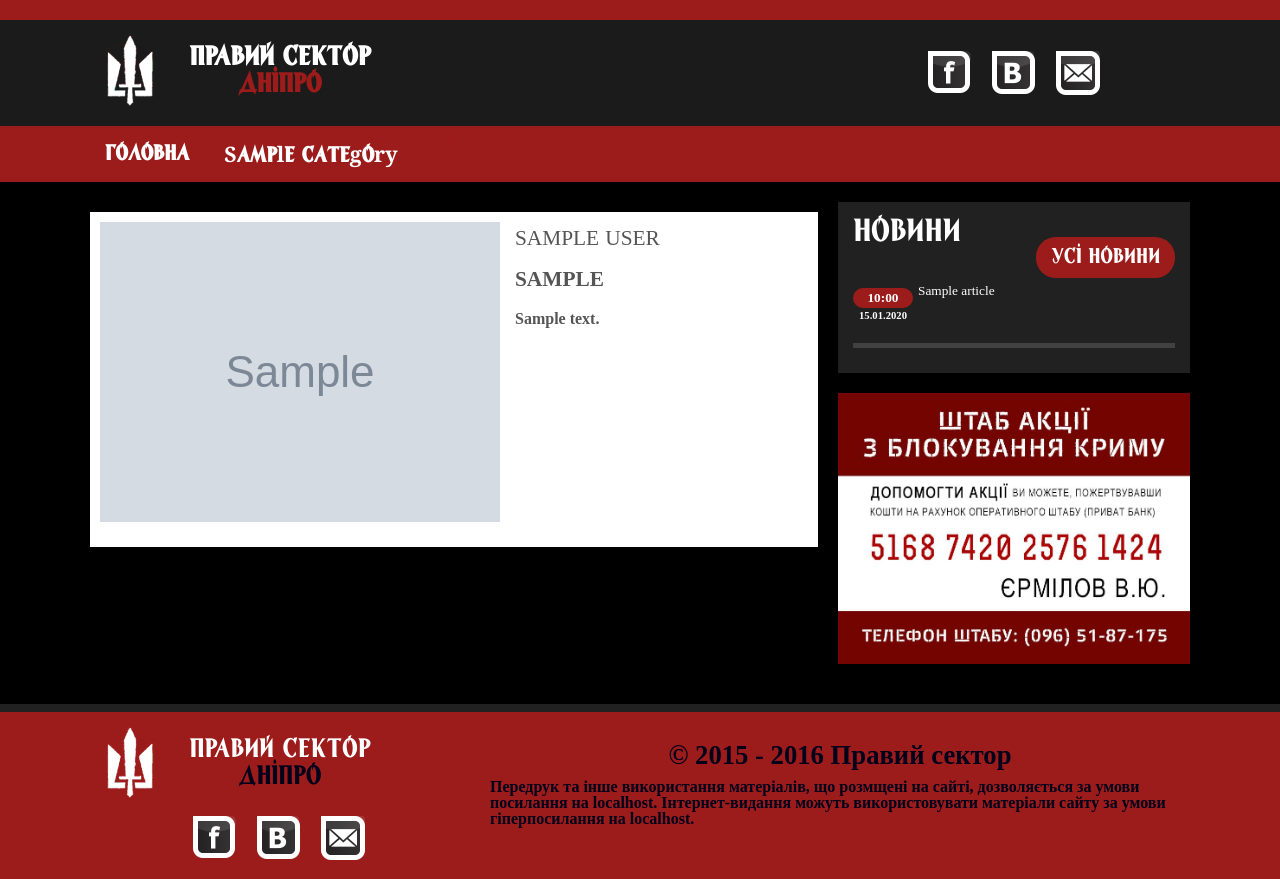
After one commit to vapkarian/diya-dnipro, a Django app: page /member/1/ in a window 1280 px wide. The commit adds this page. Run offline with Django 3.2, Linux system fonts and the light colour scheme; tables that the repository leaves empty hold one stand-in row (values such as "Sample post"); grey boxes marked "Sample" are stand-in pictures.

Commit message:
team members

```diff
--- a/src/psdnipro/misc/static/misc/css/main.css
+++ b/src/psdnipro/misc/static/misc/css/main.css
@@ -544,6 +544,59 @@ footer .legal {
     line-height: 22px;
 }
 
+.content .members-list {
+    overflow: hidden;
+    float: left;
+    width: 748px;
+    margin-top: 20px;
+}
+
+.content .members-list .member {
+    float: left;
+    width: 200px;
+    height: 245px;
+    margin: 20px;
+    box-sizing: border-box;
+    overflow: hidden
+}
+
+.content .members-list .member .member-name {
+    width: 100%;
+    text-align: center;
+    padding-top: 10px;
+    color: white;
+    text-decoration: underline;
+}
+
+.content article .member-photo {
+    float: left;
+    padding: 0 15px 15px 0;
+}
+
+.content article .member-name {
+    text-transform: uppercase;
+    font-family: "Blagovest", "Times New Roman", serif;
+    font-size: 16pt;
+    line-height: 28px;
+    margin-bottom: 15px;
+}
+
+.content article .member-position {
+    text-transform: uppercase;
+    font-family: "Times New Roman", serif;
+    font-size: 16pt;
+    font-weight: bold;
+    line-height: 28px;
+    margin-bottom: 15px;
+}
+
+.content article .member-bio {
+    font-family: "Times New Roman", serif;
+    font-size: 12pt;
+    font-weight: bold;
+    line-height: 22px;
+}
+
 /*
 // SLIDE BAR //
 */
--- a/src/psdnipro/misc/templates/misc/base.html
+++ b/src/psdnipro/misc/templates/misc/base.html
@@ -28,7 +28,7 @@
         $(function () {
             var nav_items_selector = 'header nav ul li.nav-item';
             setInterval(function () {
-                $(nav_items_selector + ':not(:hover)').removeClass('hovered')
+                $(nav_items_selector + ':not(:hover)').removeClass('hovered');
             }, 1000);
             $(nav_items_selector).hover(function () {
                 var $this = $(this);
@@ -67,12 +67,11 @@
                     <a href="{% url 'news:home' %}">Головна</a>
                 </li>
                 {% for elem in navigation_links %}
-                    <li class="nav-item" id="a1">
+                    <li class="nav-item">
                         {{ elem.title }}
                         <ul>
-                            <li><a href="{{ elem.get_absolute_url }}">Новини</a></li>
-                            <li><a href="#">Команда</a></li>
-                            <li><a href="#">Документи</a></li>
+                            <li><a href="{% url 'news:news' url=elem.url %}">Новини</a></li>
+                            <li><a href="{% url 'news:team' url=elem.url %}">Команда</a></li>
                         </ul>
                     </li>
                 {% endfor %}
--- a/src/psdnipro/news/context_processors.py
+++ b/src/psdnipro/news/context_processors.py
@@ -8,7 +8,7 @@ def navigation_links(request):
     :param django.http.HttpRequest request: metadata about request
     :rtype: dict
     """
-    return {'navigation_links': Category.objects.filter(is_active=True).order_by('priority_order')}
+    return {'navigation_links': Category.objects.order_by('id')}
 
 
 def last_articles(request):
@@ -23,9 +23,9 @@ def last_articles(request):
 
 def top_articles(request):
     """
-    List of last articles for all-news section.
+    List of top articles for TOP slide-bar.
 
     :param django.http.HttpRequest request: metadata about request
     :rtype: dict
     """
-    return {'top_articles': Article.objects.filter(is_active=True, is_top=True).order_by('-created')}
+    return {'top_articles': Article.objects.filter(is_active=True, is_top=True).order_by('-created')[:4]}
--- a/src/psdnipro/news/models.py
+++ b/src/psdnipro/news/models.py
@@ -8,7 +8,7 @@ from django.utils.safestring import mark_safe
 
 
 __all__ = [
-    'Image', 'Category', 'Article',
+    'Image', 'Category', 'Article', 'TeamMember',
 ]
 
 
@@ -36,8 +36,6 @@ class Image(models.Model):
 class Category(models.Model):
     title = models.CharField(max_length=64, verbose_name='Назва')
     url = models.CharField(max_length=128, verbose_name='Посилання')
-    priority_order = models.PositiveSmallIntegerField(unique=True)
-    is_active = models.BooleanField(default=True, verbose_name='Показувати?')
 
     class Meta:
         verbose_name = 'запис категорії'
@@ -47,7 +45,7 @@ class Category(models.Model):
         return self.title
 
     def get_absolute_url(self):
-        return reverse('news:category', args=(self.url,))
+        return reverse('news:news', args=(self.url,))
 
 
 class Article(models.Model):
@@ -107,3 +105,21 @@ class Article(models.Model):
         :rtype: list[str]
         """
         return [elem.url for elem in self.images.all()]
+
+
+class TeamMember(models.Model):
+    name = models.CharField(max_length=128, verbose_name="Ім'я")
+    position = models.CharField(max_length=128, verbose_name='Посада')
+    photo = models.ImageField(upload_to='photos/', verbose_name='Світлина')
+    bio = models.TextField(blank=True, verbose_name='Анкета')
+    category = models.ForeignKey(Category, verbose_name='Категорія')
+
+    class Meta:
+        verbose_name = 'запис персони'
+        verbose_name_plural = 'Персони'
+
+    def __str__(self):
+        return self.name
+
+    def get_absolute_url(self):
+        return reverse('news:member', args=(self.id,))
--- /dev/null
+++ b/src/psdnipro/news/templates/news/member.html
@@ -0,0 +1,17 @@
+{% extends "misc/base.html" %}{% load static from staticfiles %}
+{% block content %}
+    <article>
+        <div class="row">
+            <a class="member-photo" href="{{ object.photo.url }}" target="_blank">
+                <img alt="Зображення" src="{{ object.photo.url }}"/>
+            </a>
+            <div class="member-name">{{ object.name }}</div>
+            <div class="member-position">{{ object.position }}</div>
+            <div class="member-bio">
+                {% autoescape on %}
+                    {{ object.bio | linebreaksbr }}
+                {% endautoescape %}
+            </div>
+        </div>
+    </article>
+{% endblock content %}
--- a/src/psdnipro/news/urls.py
+++ b/src/psdnipro/news/urls.py
@@ -1,5 +1,6 @@
 from django.conf.urls import url
-from psdnipro.news.views import HomeView, CategoryView, ArticleView
+from psdnipro.news.views import HomeView, CategoryView, ArticleView, TeamView, TeamMemberView
+
 
 __all__ = [
     'urlpatterns',
@@ -7,6 +8,8 @@ __all__ = [
 
 urlpatterns = [
     url(r'^$', HomeView.as_view(), name='home'),
-    url(r'^category/(?P<url>.+)/$', CategoryView.as_view(), name='category'),
+    url(r'^news/(?P<url>.+)/$', CategoryView.as_view(), name='news'),
+    url(r'^team/(?P<url>.+)/$', TeamView.as_view(), name='team'),
     url(r'^article/(?P<pk>\d+)/$', ArticleView.as_view(), name='article'),
+    url(r'^member/(?P<pk>\d+)/$', TeamMemberView.as_view(), name='member'),
 ]
--- a/src/psdnipro/news/views.py
+++ b/src/psdnipro/news/views.py
@@ -1,7 +1,7 @@
 from django.shortcuts import get_object_or_404
 from django.views.generic import View, ListView, DetailView
 
-from psdnipro.news.models import Article, Category
+from psdnipro.news.models import Article, Category, TeamMember
 
 
 __all__ = [
@@ -50,3 +50,29 @@ class ArticleView(DetailView):
         same = Article.objects.filter(category=self.object.category, is_active=True).order_by('-created')[:6]
         context['same_articles'] = same
         return context
+
+
+class TeamView(ListView):
+    http_method_names = ['get']
+    template_name = 'news/team.html'
+    context_object_name = 'team_members'
+    category = None
+
+    def dispatch(self, request, *args, **kwargs):
+        self.category = get_object_or_404(Category, url=self.kwargs['url'])
+        return super(TeamView, self).dispatch(request, *args, **kwargs)
+
+    def get_context_data(self, **kwargs):
+        context = super(TeamView, self).get_context_data(**kwargs)
+        context['category'] = self.category
+        return context
+
+    def get_queryset(self):
+        qs = TeamMember.objects.filter(category=self.category).order_by('id')
+        return qs
+
+
+class TeamMemberView(DetailView):
+    http_method_names = ['get']
+    model = TeamMember
+    template_name = 'news/member.html'
```
Also changed, not shown: src/psdnipro/news/admin.py (+22 -4 lines), src/psdnipro/news/templates/news/article.html (+5 -5 lines), src/psdnipro/news/templates/news/team.html (added, +14 -0 lines), src/psdnipro/news/migrations/0004_auto_20151221_2347.py (added), src/psdnipro/news/migrations/0005_auto_20151222_0033.py (added).
